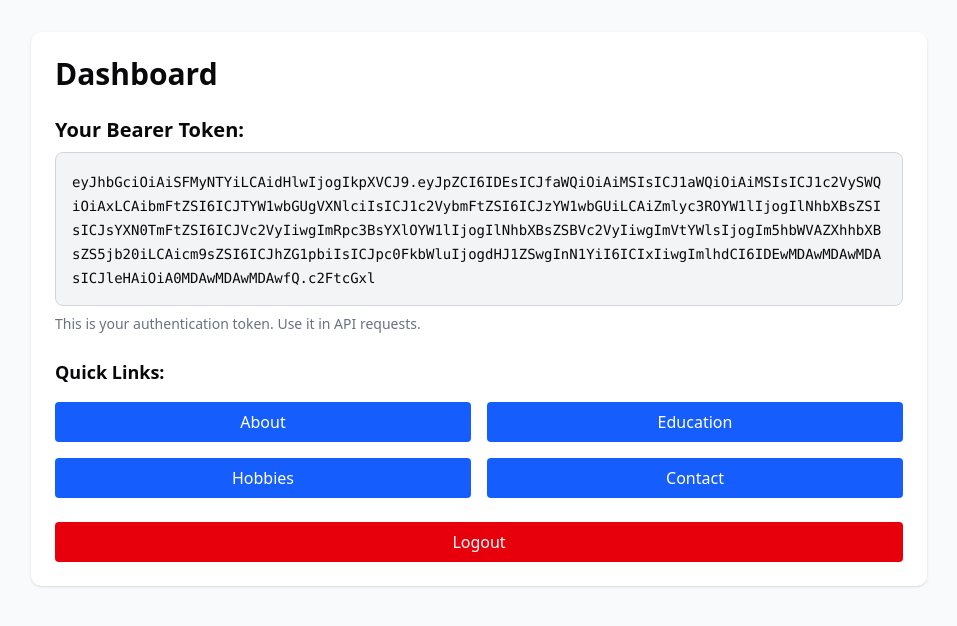
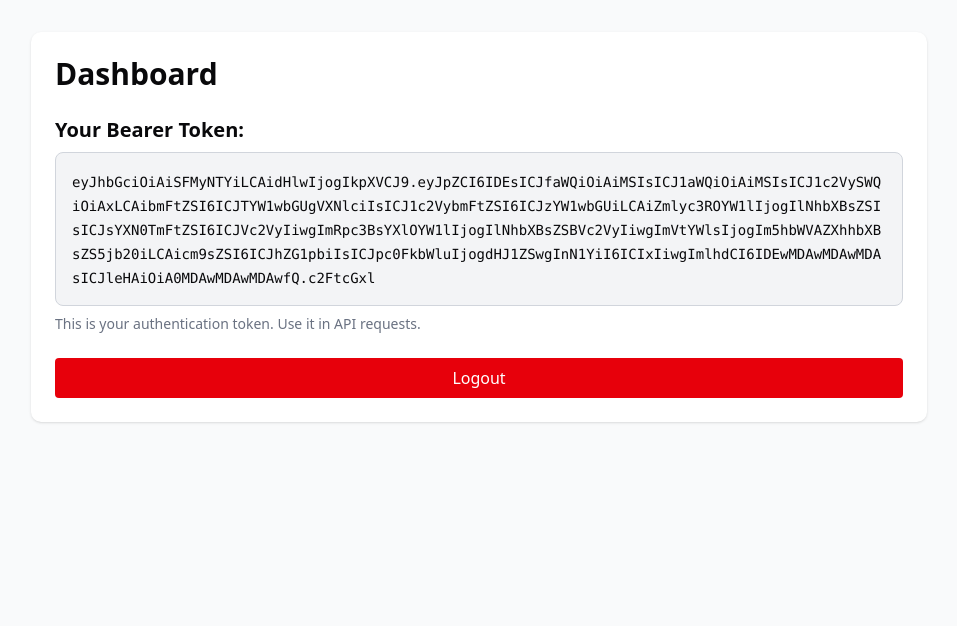
Before and after one commit to H2Broski/auth-demo-app, a Next.js app: page /dashboard in a window 1280 px wide. Shown: the top 626 px of the page, without its empty margins (161-1118 px from the left). Built offline with nearby package versions, Linux system fonts and the light colour scheme; sample sign-in values are in the browser's storage.

Commit message:
Remove quick links from dashboard

```diff
--- a/app/dashboard/page.tsx
+++ b/app/dashboard/page.tsx
@@ -52,36 +52,6 @@ export default function DashboardPage() {
             </p>
           </div>
 
-          <div className="space-y-4 mb-6">
-            <h3 className="text-lg font-semibold">Quick Links:</h3>
-            <div className="grid grid-cols-2 gap-4">
-              <button
-                onClick={() => router.push("/about")}
-                className="bg-blue-600 text-white py-2 px-4 rounded hover:bg-blue-700"
-              >
-                About
-              </button>
-              <button
-                onClick={() => router.push("/education")}
-                className="bg-blue-600 text-white py-2 px-4 rounded hover:bg-blue-700"
-              >
-                Education
-              </button>
-              <button
-                onClick={() => router.push("/hobbies")}
-                className="bg-blue-600 text-white py-2 px-4 rounded hover:bg-blue-700"
-              >
-                Hobbies
-              </button>
-              <button
-                onClick={() => router.push("/contact")}
-                className="bg-blue-600 text-white py-2 px-4 rounded hover:bg-blue-700"
-              >
-                Contact
-              </button>
-            </div>
-          </div>
-
           <button
             onClick={handleLogout}
             className="w-full bg-red-600 hover:bg-red-700 text-white py-2 px-4 rounded"
```
